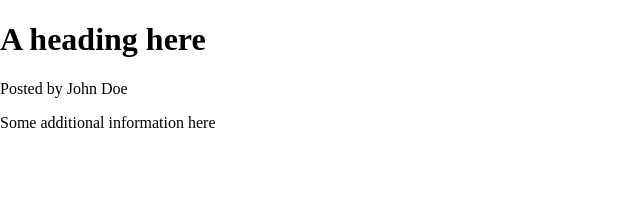
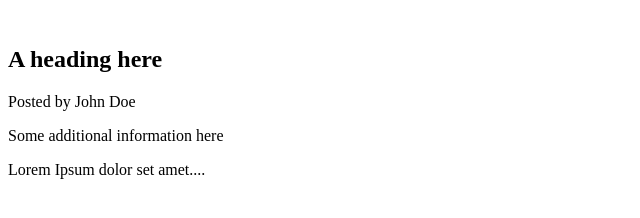
Before and after one commit to Liyoooooooo/liosite, a plain HTML site: page autoplay.html in a window 1280 px wide. Shown: the whole page, without its empty margins (0-640 px from the left). Drawn offline with Linux system fonts and the light colour scheme.

Commit message:
Update autoplay.html

```diff
--- a/autoplay.html
+++ b/autoplay.html
@@ -1,18 +1,15 @@
 <!DOCTYPE html>
 <html>
-<head>
-    <style>
-        body { margin: 0; }
-        audio { display: none; }
-    </style>
-    <header>
-    <h1>A heading here</h1>
+<body>
+
+<article>
+  <header>
+    <h1>A heading here</h1>
     <p>Posted by John Doe</p>
     <p>Some additional information here</p>
   </header>
-</head>
-<body>
+  <p>Lorem Ipsum dolor set amet....</p>
+</article>
 
-    <audio controls autoplay muted src="https://dash.elfsight.com/widget/d08b0571-9295-41f2-b791-81c169cc0d00"></audio>
 </body>
 </html>
```
